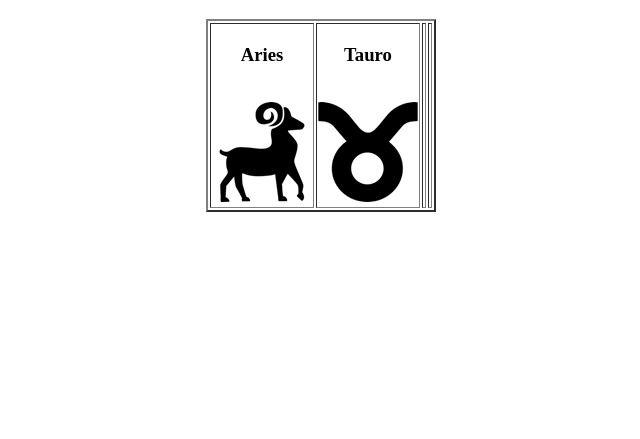
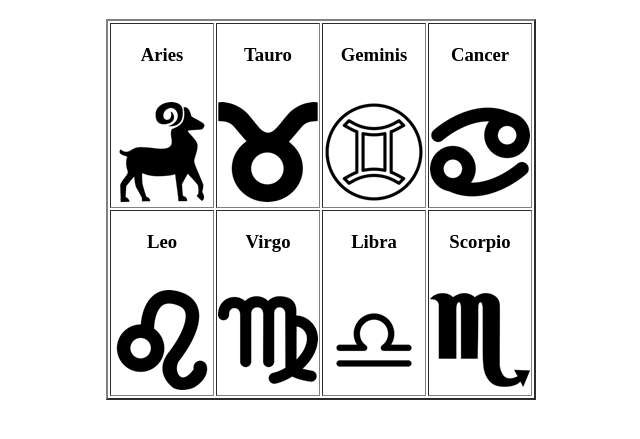
Before and after one commit to gafarinangop/zodiaco, a plain HTML site: page index.html in a window 1280 px wide. Shown: the part 61-500 px from the top of the page, without its empty margins (319-959 px from the left). Drawn offline with Linux system fonts and the light colour scheme.

Commit message:
Update index.html

```diff
--- a/index.html
+++ b/index.html
@@ -27,10 +27,54 @@
                     </center>
                 </td>
                 <td>
-
+                    <center>
+                        <H3>Geminis</H3>
+                        <br>
+                        <a href="pag/geminis.html">
+                            <img src="pag/IMG/geminis.png"></a>
+                    </center>
                 </td>
                 <td>
-
+                    <center>
+                        <H3>Cancer</H3>
+                        <br>
+                        <a href="pag/cancer.html">
+                            <img src="pag/IMG/cancer.png"></a>
+                    </center>
+                </td>
+            </tr>
+            <tr>
+                <td>
+                    <center>
+                        <H3>Leo</H3>
+                        <br>
+                        <a href="pag/leo.html">
+                            <img src="pag/IMG/leo.png"></a>
+                    </center>
+                </td>
+                <td>
+                    <center>
+                        <H3>Virgo</H3>
+                        <br>
+                        <a href="pag/virgo.html">
+                            <img src="pag/IMG/virgo.png"></a>
+                    </center>
+                </td>
+                <td>
+                    <center>
+                        <H3>Libra</H3>
+                        <br>
+                        <a href="pag/libra.html">
+                            <img src="pag/IMG/libra.png"></a>
+                    </center>
+                </td>
+                <td>
+                    <center>
+                        <H3>Scorpio</H3>
+                        <br>
+                        <a href="pag/scorpio.html">
+                            <img src="pag/IMG/scorpio.png"></a>
+                    </center>
                 </td>
             </tr>
         </table>
```
